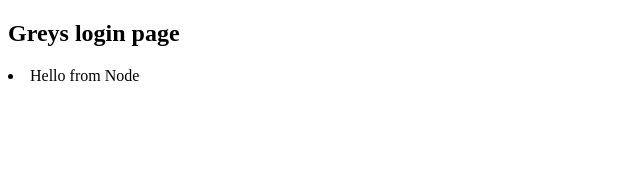
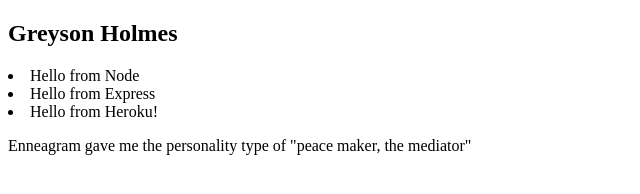
Before and after one commit to FlameRender/Dev-Lab-Mike-486, a website: page index.html in a window 1280 px wide. Shown: the whole page, without its empty margins (0-640 px from the left). Drawn offline with Linux system fonts and the light colour scheme.

Commit message:
Update index.html

```diff
--- a/index.html
+++ b/index.html
@@ -5,8 +5,11 @@
 </head>
 
 <body>
-    <h2> Greys login page</h2>
+    <h2> Greyson Holmes</h2>
     <li> Hello from Node</li>
+    <li> Hello from Express</li>
+    <li> Hello from Heroku!</li>
+    <p> Enneagram gave me the personality type of "peace maker, the mediator" </p>
 
 
 </body>
```
